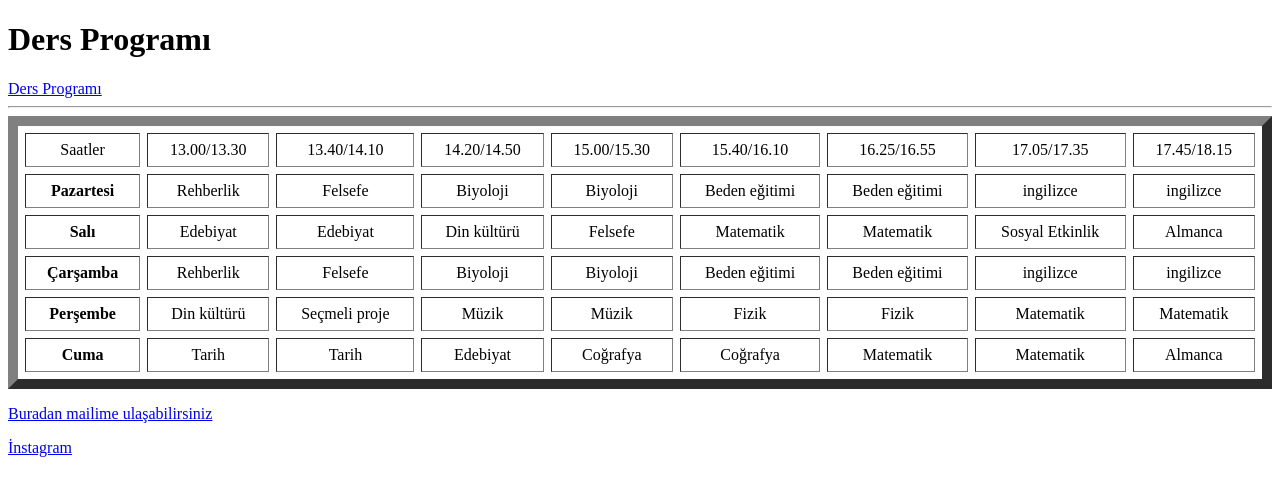
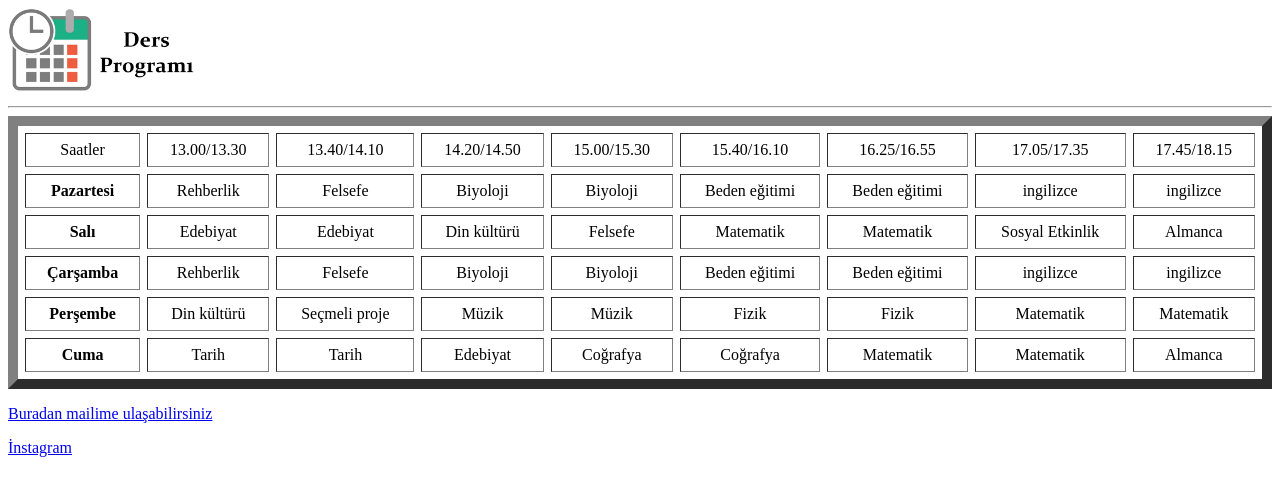
Before and after one commit to EmreDgli/ilk_proje-, a plain HTML site: page index.html in a window 1280 px wide. Drawn offline with Linux system fonts and the light colour scheme.

Commit message:
ders programı resim eklendi.

```diff
--- a/index.html
+++ b/index.html
@@ -1,16 +1,15 @@
 <!DOCTYPE html>
 <html lang="en">
 <head>
-    <meta charset="UTF-8">
+   <style type="text/css"></style>
+  <meta charset="UTF-8">
     <meta http-equiv="X-UA-Compatible" content="IE=edge">
     <meta name="viewport" content="width=device-width, initial-scale=1.0">
     <title>Ders Programı</title>
 </head>
 <body>
 
-
-  <h1> Ders Programı  </h1>
-  <a href="http://127.0.0.1:5500/index.html">Ders Programı</a>
+  <a href="http://127.0.0.1:5500/index.html">  <img src="ders.png" width="15%"></a>
   <hr/>
 
  <table border="10" cellspacing=7 cellpadding=7 width=100%>
@@ -91,5 +90,6 @@
  <p><a href="mailto:emredgli07@gmail.com">Buradan mailime ulaşabilirsiniz</a></p>
  <p><a href="https://www.instagram.com/durmus.emre.ortak/"title="Güzel içerikler">İnstagram</a></p>
 
+
 </body>
 </html>
```
Also changed, not shown: ders.png (added).
